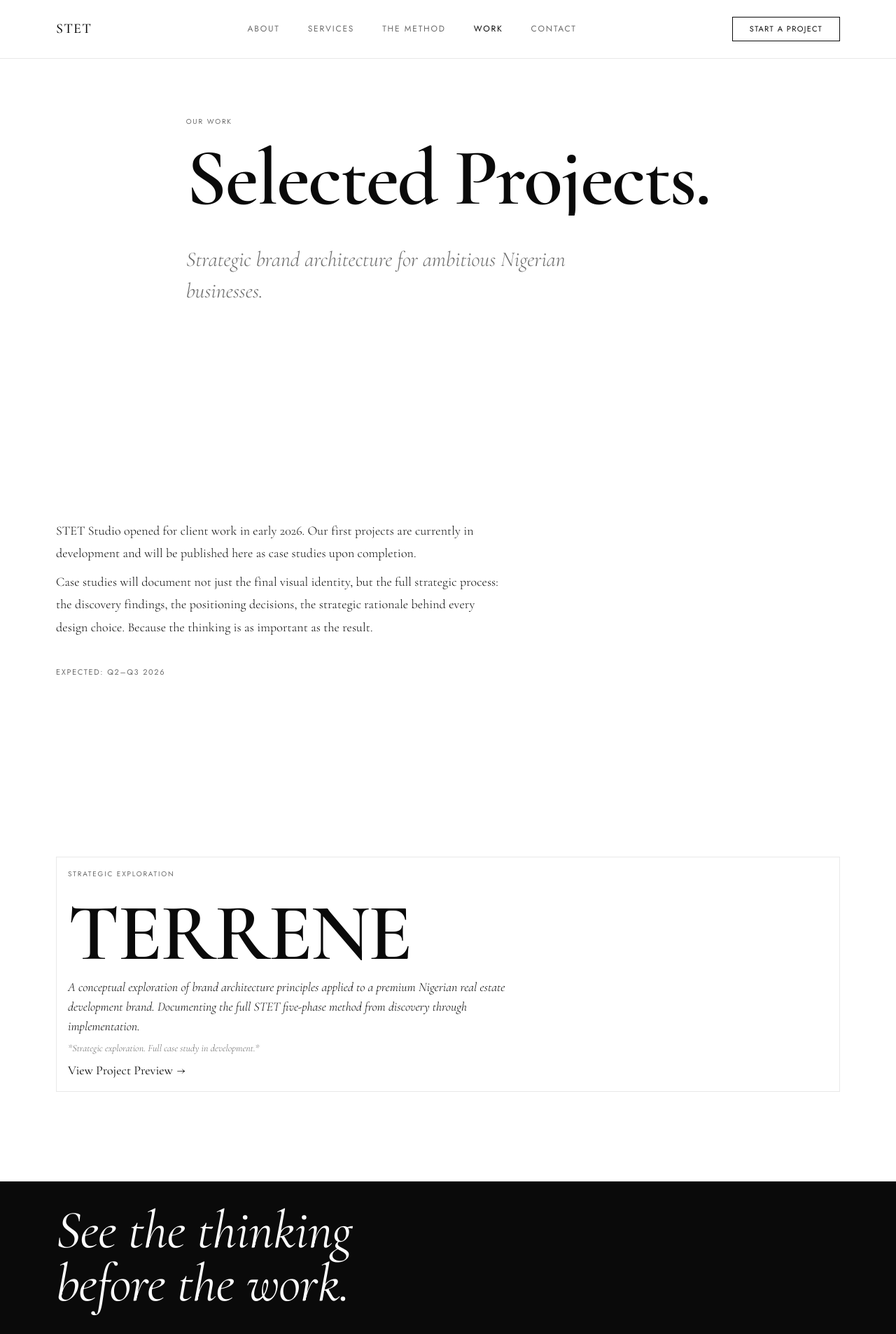
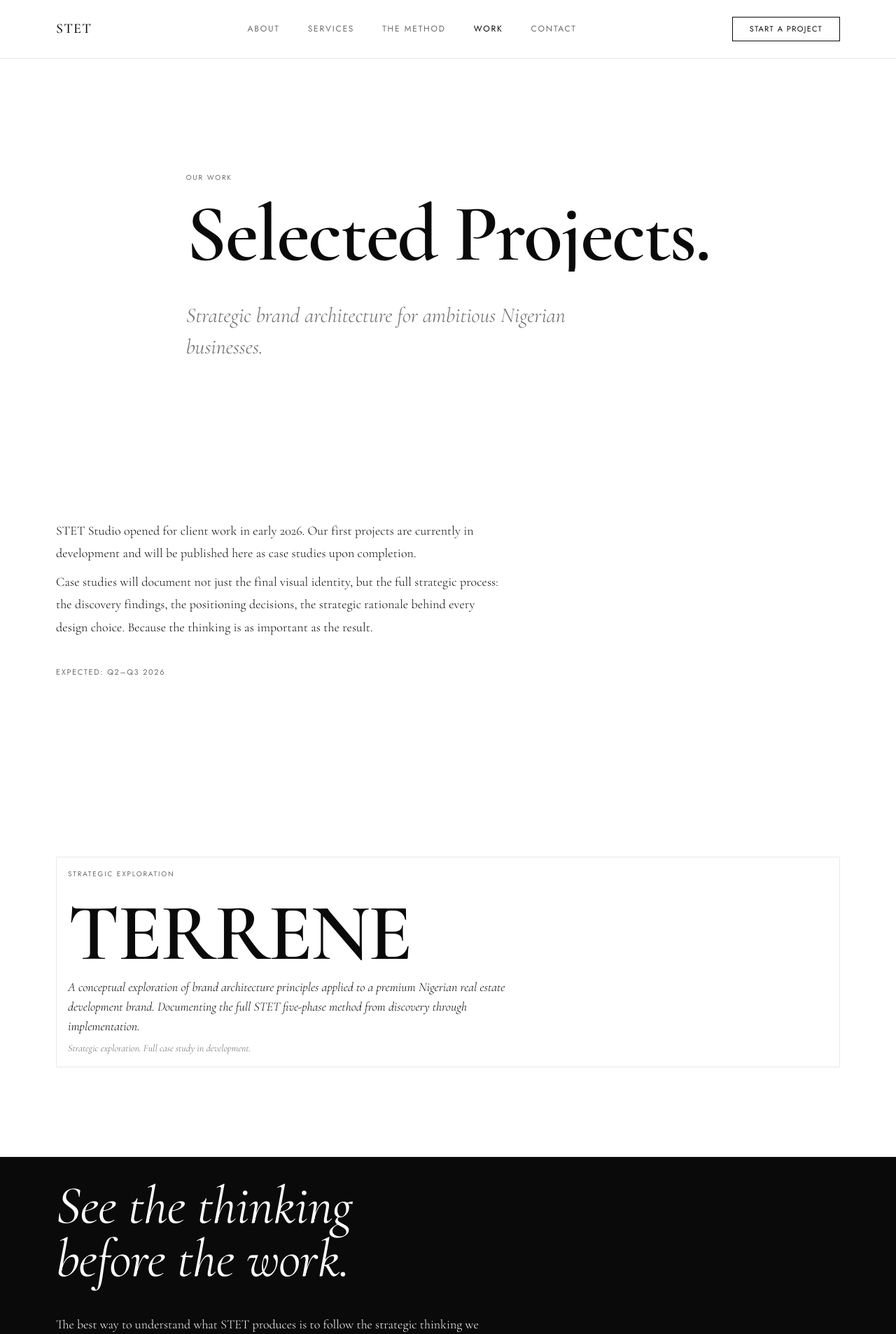
Before and after one commit to stetstudios-commits/my-website, a React (Vite) app: page /work in a window 1280 px wide. Shown: the top 1906 px of the page at 70% size. Built offline with nearby package versions, Linux system fonts and the light colour scheme.

Commit message:
Fix nav active state, Work typo, and dead Terrene link

```diff
--- a/src/components/Navigation.tsx
+++ b/src/components/Navigation.tsx
@@ -15,12 +15,10 @@ const Navigation = () => {
     return () => window.removeEventListener('scroll', handleScroll);
   }, []);
 
-  // Close mobile menu when route changes
   useEffect(() => {
     setIsMobileMenuOpen(false);
   }, [location]);
 
-  // Prevent body scroll when mobile menu is open
   useEffect(() => {
     if (isMobileMenuOpen) {
       document.body.style.overflow = 'hidden';
@@ -40,13 +38,10 @@ const Navigation = () => {
     { path: '/contact', label: 'Contact' },
   ];
 
-  const isActive = (path: string) => {
-  const currentPath = location.pathname + location.hash;
-  return currentPath.includes(path);
-};
+  const isActive = (path: string) => location.pathname === path;
+
   return (
     <>
-      {/* Desktop Navigation */}
       <header
         className={`fixed top-0 left-0 right-0 z-50 transition-all duration-300 ${
           isScrolled ? 'bg-white/95 backdrop-blur-sm' : 'bg-transparent'
@@ -58,12 +53,10 @@ const Navigation = () => {
               isScrolled ? 'py-4' : 'py-6'
             }`}
           >
-            {/* Logo */}
             <Link to="/" className="text-nav-brand text-stet-black">
               STET
             </Link>
 
-            {/* Desktop Links */}
             <div className="hidden md:flex items-center gap-10">
               {navLinks.map((link) => (
                 <Link
@@ -78,7 +71,6 @@ const Navigation = () => {
               ))}
             </div>
 
-            {/* CTA Button */}
             <Link
               to="/contact"
               className="hidden md:block text-button border border-stet-black px-6 py-2 transition-all duration-250 hover:bg-stet-black hover:text-white"
@@ -86,11 +78,11 @@ const Navigation = () => {
               Start a Project
             </Link>
 
-            {/* Mobile Menu Button */}
             <button
               className="md:hidden flex flex-col gap-1.5 p-2"
               onClick={() => setIsMobileMenuOpen(true)}
               aria-label="Open menu"
+              type="button"
             >
               <span className="w-6 h-px bg-stet-black"></span>
               <span className="w-6 h-px bg-stet-black"></span>
@@ -99,7 +91,6 @@ const Navigation = () => {
           </div>
         </nav>
 
-        {/* Bottom border */}
         <div
           className={`h-px w-full transition-colors duration-300 ${
             isScrolled ? 'bg-stet-grey-border' : 'bg-stet-grey-light'
@@ -107,22 +98,20 @@ const Navigation = () => {
         />
       </header>
 
-      {/* Mobile Navigation Overlay */}
       <div
         className={`fixed inset-0 z-[100] bg-stet-black transition-opacity duration-250 ${
           isMobileMenuOpen ? 'opacity-100 visible' : 'opacity-0 invisible'
         }`}
       >
-        {/* Close Button */}
         <button
           className="absolute top-6 right-6 text-white text-3xl font-primary font-light"
           onClick={() => setIsMobileMenuOpen(false)}
           aria-label="Close menu"
+          type="button"
         >
           ×
         </button>
 
-        {/* Mobile Links */}
         <div className="flex flex-col items-center justify-center h-full gap-8">
           <Link
             to="/"
--- a/src/pages/Work.tsx
+++ b/src/pages/Work.tsx
@@ -2,7 +2,6 @@ import { useEffect, useState } from 'react';
 import { Link } from 'react-router-dom';
 import useScrollReveal from '../hooks/useScrollReveal';
 
-// Hero Section
 const Hero = () => {
   const [isLoaded, setIsLoaded] = useState(false);
 
@@ -12,7 +11,7 @@ const Hero = () => {
   }, []);
 
   return (
-    <section className="min-h-[60vh] flex flex-col justify-centre pt-32 pb-16">
+    <section className="min-h-[60vh] flex flex-col justify-center pt-32 pb-16">
       <div className="grid-container">
         <span
           className={`text-label block mb-5 transition-all duration-550 ease-out ${
@@ -46,7 +45,6 @@ const Hero = () => {
   );
 };
 
-// Placeholder Section
 const PlaceholderSection = () => {
   const { ref, isVisible } = useScrollReveal<HTMLDivElement>({ threshold: 0.15 });
 
@@ -88,7 +86,6 @@ const PlaceholderSection = () => {
   );
 };
 
-// Terrene Project Card
 const TerreneCard = () => {
   const { ref, isVisible } = useScrollReveal<HTMLDivElement>({ threshold: 0.15 });
 
@@ -110,20 +107,15 @@ const TerreneCard = () => {
             the full STET five-phase method from discovery through implementation.
           </p>
 
-          <p className="font-primary font-light italic text-sm text-stet-grey-mid mb-8">
-            *Strategic exploration. Full case study in development.*
+          <p className="font-primary font-light italic text-sm text-stet-grey-mid">
+            Strategic exploration. Full case study in development.
           </p>
-
-          <Link to="#" className="text-cta text-stet-black cta-link">
-            View Project Preview<span className="cta-arrow">→</span>
-          </Link>
         </div>
       </div>
     </section>
   );
 };
 
-// LinkedIn CTA Section (Black)
 const LinkedInSection = () => {
   const { ref, isVisible } = useScrollReveal<HTMLDivElement>({ threshold: 0.15 });
 
@@ -196,7 +188,6 @@ const LinkedInSection = () => {
   );
 };
 
-// Main Work Page
 const Work = () => {
   return (
     <main className="bg-white">
```
